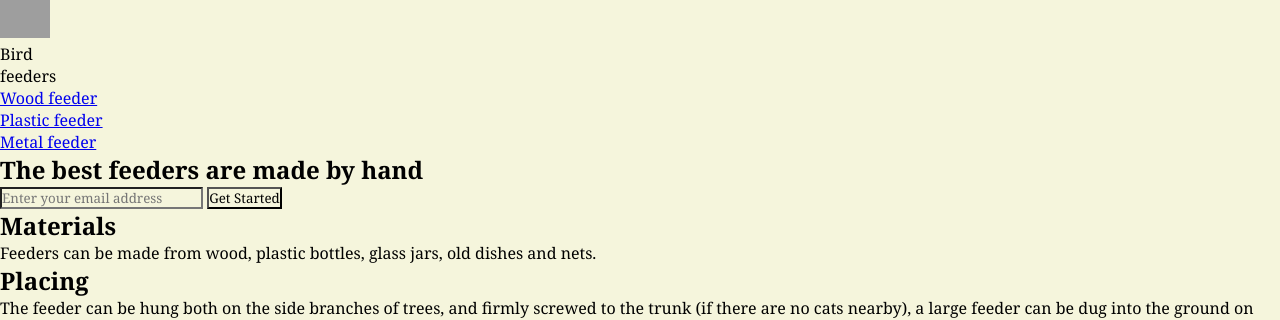
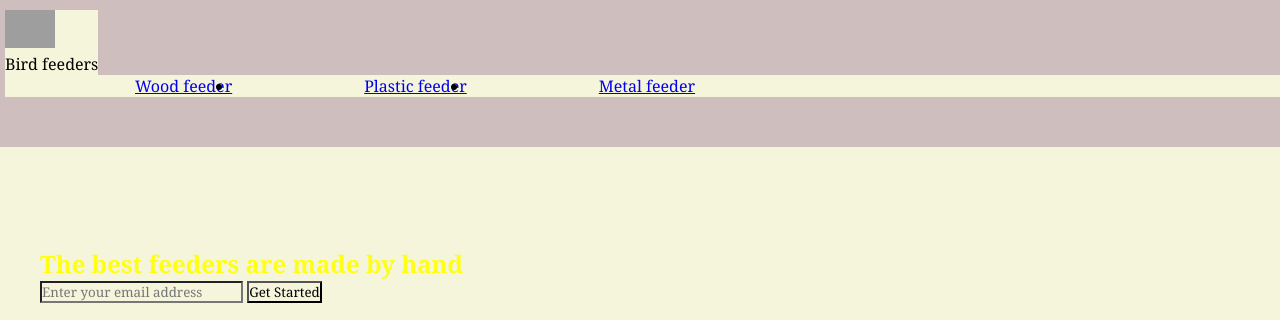
Before and after one commit to Potapchuc/website-wood-bird, a plain HTML site: page index.html in a window 1280 px wide. Shown: the top 320 px of the page. Drawn offline with Linux system fonts and the light colour scheme; grey boxes are pictures that could not be loaded.

Commit message:
css header

```diff
--- a/css/body.css
+++ b/css/body.css
@@ -13,8 +13,8 @@
     padding: 0%;
 }
 .img__logo{
-    width:  60vw;
-    max-width: min-content;
+    width:  100%;
+    max-width: max-content;
 
 }
 .logoheader-img-logo{
--- a/css/header.css
+++ b/css/header.css
@@ -1,3 +1,30 @@
+
+header{
+    top: 210;
+    min-height: 35px;
+    padding: 10px 0px 50px 5px;
+    display: block;
+    justify-content: space-around;
+    align-items: center;
+    background-color: rgb(206, 190, 190);
+  }
+ .nav__bar{
+    display: inline-flex;
+    align-items: ;
+ }
+.nav__bar-link{
+    padding: 0px, 4px, 0, 4px;
+    margin-top: 6px;
+    margin-right: 2px;
+    margin-bottom: 2px;
+    margin-left: 130px;
+}
+
+    @media (max-width: 6000px) {
+        header {
+          flex-wrap: wrap;
+        }
+      }
 * {
     margin: 4;
     margin-top: 5px;
--- a/css/index.css
+++ b/css/index.css
@@ -3,3 +3,4 @@
 @import url(body.css);
 @import url(product.css);
 @import url(footer.css);
+@import url(section-test.css);
--- /dev/null
+++ b/css/section-test.css
@@ -0,0 +1,5 @@
+#test-search {
+    background-color: blue;
+    color: rgb(500, 345, 17, 17);
+    margin: 100px 20px 20px 40px
+  }
--- a/index.html
+++ b/index.html
@@ -15,10 +15,10 @@
             <div class="img__logo">
                 <img id="header-img-logo" width= "50px"src="https://cdn-icons-png.flaticon.com/512/5282/5282916.png"
                     alt="Bird feeder">
-                <p>Bird feeders</p>
+                <p class="header_text_logo">Bird feeders</p>
             </div>
             <nav id="nav-bar">
-                <ul>
+                <ul class="nav__bar">
                     <li>
                         <a class="nav__bar-link" href="#wood-feeder">Wood feeder</a>
                     </li>
@@ -30,6 +30,7 @@
                     </li>
                 </ul>
             </nav>
+
         </header>
         <div class="header-blok-finish"></div>
         <section id="test-search">
```
